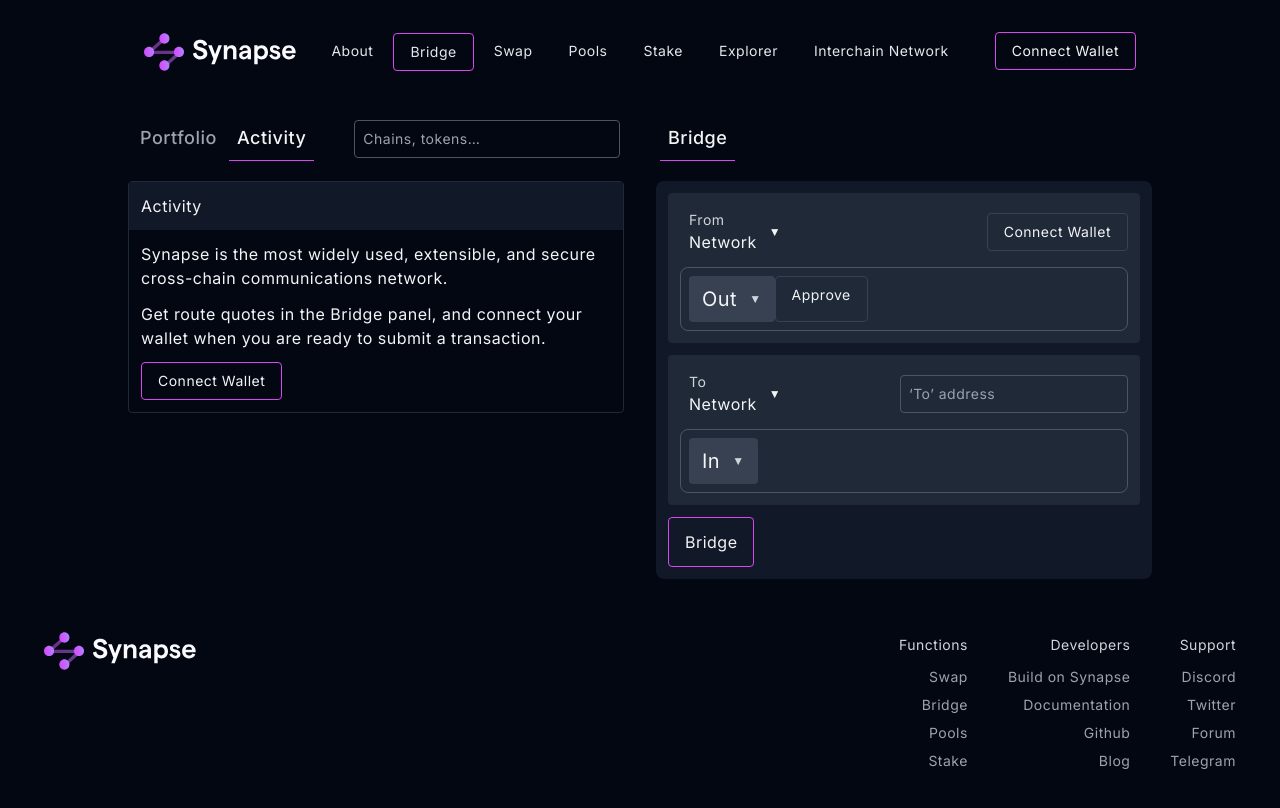
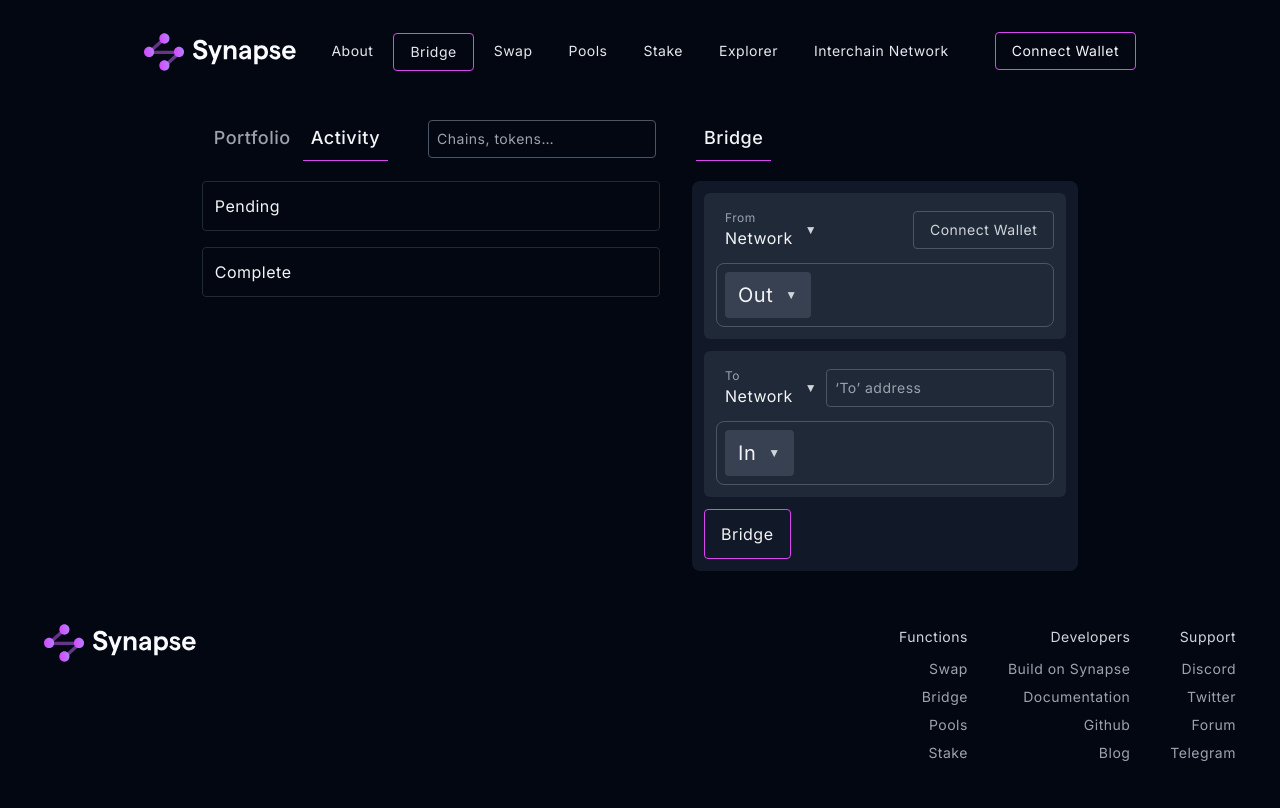
Before and after one commit to lawsonkight/bridge-design-system, a Next.js app: page / in a window 1280 px wide. Both pictures are taken after a click on the element "Activity". Shown: the top 808 px of the page. Built offline with nearby package versions, Linux system fonts and the light colour scheme.

Commit message:
2023-11-08

```diff
--- a/src/app/components/activity.tsx
+++ b/src/app/components/activity.tsx
@@ -5,28 +5,23 @@
   selected?: boolean
 }
 
-export default function PortfolioHeader({ label, selected }: Props) {
+export default function Activity({ label, selected }: Props) {
 
   if (!label) {
     label = 'Activity'
     selected = true
   }
 
-  return <section className="border border-gray-800 rounded">
+  return <>
 
-    <header className="p-3 bg-gray-900">
-      {label}
-    </header>
+    <section className="border border-gray-800 rounded p-3">
+      Pending
+    </section>
 
-    <div className="m-3">
+    <section className="border border-gray-800 rounded p-3">
+      Complete
+    </section>
 
-      <p className="my-3">Synapse is the most widely used, extensible, and secure cross-chain communications network.</p>
-      <p className="my-3">Get route quotes in the Bridge panel, and connect your wallet when you are ready to submit a transaction.</p>
-
-     <Button label='Connect Wallet' cta />
-
-    </div>
-
-  </section>
+  </>
 
 }
--- a/src/app/components/bridge.tsx
+++ b/src/app/components/bridge.tsx
@@ -1,7 +1,7 @@
 import Tab from './tab'
 import Button from './button-sm'
-import ChainSelect from './select-chain'
-import TokenSelect from './select-token'
+import ChainSelect from './chain-select'
+import TokenSelect from './token-select'
 import Input from './input'
 
 export default function Bridge() {
@@ -14,7 +14,7 @@
 
       <div className="bg-gray-900 p-3 flex flex-col gap-3 rounded-lg">
 
-        <div className="bg-gray-800 p-3 rounded flex flex-col gap-2">
+        <div className="bg-gray-800 p-3 rounded-md flex flex-col gap-2">
 
           <section className="grid grid-cols-[1fr_auto] items-center">
             <ChainSelect label="From" />
@@ -23,12 +23,12 @@
 
           <section className="border border-gray-600 p-2 rounded-lg flex">
             <TokenSelect label="Out" />
-            <Button label="Approve" />
+            {/* <Button label="Approve" /> */}
           </section>
 
         </div>
 
-        <div className="bg-gray-800 p-3 rounded flex flex-col gap-2">
+        <div className="bg-gray-800 p-3 rounded-md flex flex-col gap-2">
 
           <section className="grid grid-cols-[1fr_auto] items-center">
             <ChainSelect label="To" />
--- a/src/app/components/button-sm.tsx
+++ b/src/app/components/button-sm.tsx
@@ -4,13 +4,15 @@
   size?: 'xs' | 'sm' | 'md' | 'lg' | 'xl'
 }
 
-export default function CTAButton({ label, cta, size='sm' }: Props) {
+export default function Button({ label, cta, size='sm' }: Props) {
 
   let styles = `px-4 inline-block border rounded hover:rounded-md text-center w-fit cursor-pointer text-${size} ${size === 'sm' ? 'py-2' : 'py-3'}
-  border ${cta
-    ? 'border-fuchsia-500 hover:bg-fuchsia-950'
-    : 'border-gray-700 hover:border-gray-500'
-  }`
+  border
+    ${cta
+      ? 'border-fuchsia-500 hover:bg-fuchsia-950'
+      : 'text-gray-300 hover:text-gray-50 hover:bg-gray-700 border-gray-600 hover:border-gray-300'
+    }
+  `
 
   return <a className={styles}>
     {label}
--- /dev/null
+++ b/src/app/components/chain-select.tsx
@@ -0,0 +1,24 @@
+type Props = {
+  label: 'To' | 'From'
+  chain?: string
+  cta?: boolean
+}
+
+export default function ChainSelect({ label, chain = 'Network', cta }: Props) {
+
+  let styles = `flex w-min px-2 py-1 rounded hover:rounded-md gap-3 items-center text-gray-300 border cursor-pointer
+    ${cta
+      ? 'border-fuchsia-500'
+      : 'border-transparent hover:border hover:border-gray-400'
+    }
+  `
+
+  return <div className={styles}>
+    <dl>
+      <dt className="text-xs text-gray-400">{label}</dt>
+      <dd className="text-gray-100">{chain}</dd>
+    </dl>
+    <span className="text-xs">▼</span>
+  </div>
+
+}
--- a/src/app/components/select-chain.tsx
+++ /dev/null
@@ -1,22 +0,0 @@
-type Props = {
-  label: 'To' | 'From'
-  chain?: string
-  cta?: boolean
-}
-
-export default function ChainSelect({ label, chain = 'Network', cta }: Props) {
-
-  let styles = 'flex w-min px-2 py-1 rounded hover:rounded-md gap-3 items-center'
-  styles += cta
-  ? ' border border-fuchsia-500'
-  : ' border border-transparent hover:border hover:border-gray-400'
-
-  return <div className={styles}>
-    <dl>
-      <dt className="text-sm text-gray-300">{label}</dt>
-      <dd>{chain}</dd>
-    </dl>
-    <span className="text-xs">▼</span>
-  </div>
-
-}
--- a/src/app/components/select-token.tsx
+++ b/src/app/components/token-select.tsx
@@ -6,9 +6,7 @@
 
 export default function ChainSelect({ label, token, cta }: Props) {
 
-  console.log(label, token, cta)
-
-  let styles = `flex w-min px-3 py-2 ${token ? 'text-lg' : 'text-xl'} bg-gray-700 rounded hover:rounded-md gap-3 items-center
+  let styles = `flex w-min px-3 py-2 ${token ? 'text-lg' : 'text-xl'} bg-gray-700 rounded hover:rounded-md gap-3 items-center cursor-pointer
     border ${cta
     ? 'border-fuchsia-500'
     : 'border-transparent hover:border hover:border-gray-400'
--- a/src/app/page.tsx
+++ b/src/app/page.tsx
@@ -6,14 +6,19 @@
 
 export default function Home() {
   return <>
+
     <Header />
+
     <main className="
       m-2 gap-8 max-w-md flex flex-col
       md:flex md:flex-row-reverse md:max-w-5xl
     ">
+
       <Bridge />
       <Wallet />
+
     </main>
+
     <Footer />
   </>
 }
```
